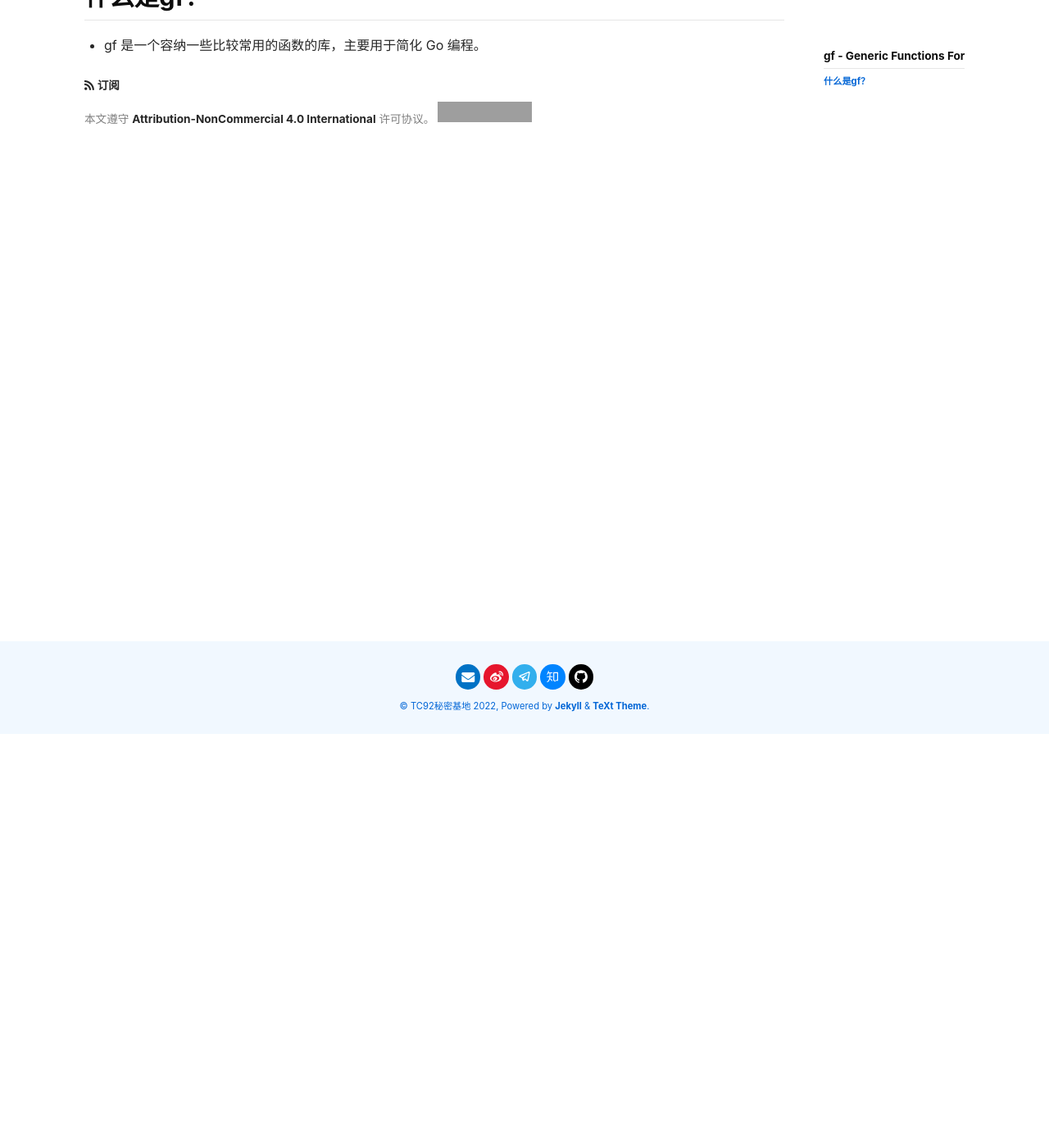
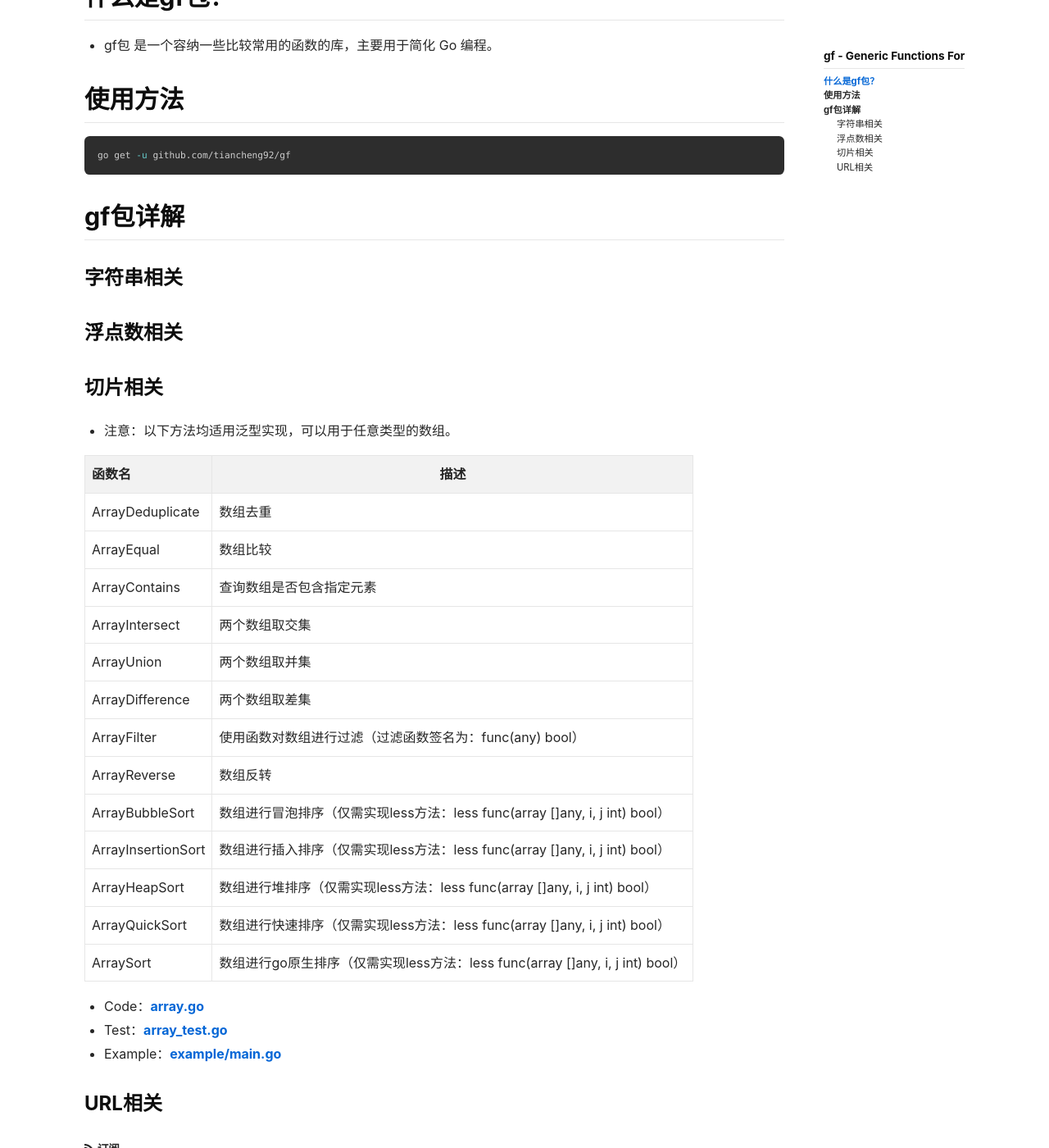
Before and after one commit to tiancheng92/tiancheng92.github.io, a Jekyll site: the page built from _posts/2022-06-17-gf包详解.md, in a window 1280 px wide and 1400 px high, scrolled down 505 px. Shown: the whole window at 82% size. Built offline with Jekyll 4.4.1, drawn with Linux system fonts in a browser that asks for light colours; nearby versions of some CDN libraries; comment, search, counter and statistics services are not loaded; grey boxes are pictures that could not be loaded.

Commit message:
feat: update article

````diff
--- a/_posts/2022-06-17-gf包详解.md
+++ b/_posts/2022-06-17-gf包详解.md
@@ -4,7 +4,7 @@ title: gf包详解
 mathjax: true
 ---
 
-# gf - Generic Functions For Go 1.18+
+# [gf - Generic Functions For Go 1.18+](https://github.com/tiancheng92/gf)
 
 [![Build Status](https://github.com/tiancheng92/gf/workflows/Build/badge.svg)](https://github.com/tiancheng92/gf/actions)
 [![Test Status](https://github.com/tiancheng92/gf/workflows/Test/badge.svg)](https://github.com/tiancheng92/gf/actions)
@@ -12,5 +12,44 @@ mathjax: true
 注意：部分方法仅可在Go版本大于等于1.18时使用！
 {:.warning}
 
-## 什么是gf？
-* gf 是一个容纳一些比较常用的函数的库，主要用于简化 Go 编程。
+## 什么是gf包？
+
+* gf包 是一个容纳一些比较常用的函数的库，主要用于简化 Go 编程。
+
+## 使用方法
+
+```shell
+go get -u github.com/tiancheng92/gf
+```
+
+## gf包详解
+
+### 字符串相关
+
+### 浮点数相关
+
+### 切片相关
+* 注意：以下方法均适用泛型实现，可以用于任意类型的数组。
+{:.warning}
+
+| 函数名                | 描述                                                           |
+|:-------------------|--------------------------------------------------------------|
+| ArrayDeduplicate   | 数组去重                                                         |
+| ArrayEqual         | 数组比较                                                         |
+| ArrayContains      | 查询数组是否包含指定元素                                                 |
+| ArrayIntersect     | 两个数组取交集                                                      |
+| ArrayUnion         | 两个数组取并集                                                      |
+| ArrayDifference    | 两个数组取差集                                                      |
+| ArrayFilter        | 使用函数对数组进行过滤（过滤函数签名为：func(any) bool）                          |
+| ArrayReverse       | 数组反转                                                         |
+| ArrayBubbleSort    | 数组进行冒泡排序（仅需实现less方法：less func(array []any, i, j int) bool）   |
+| ArrayInsertionSort | 数组进行插入排序（仅需实现less方法：less func(array []any, i, j int) bool）   |
+| ArrayHeapSort      | 数组进行堆排序（仅需实现less方法：less func(array []any, i, j int) bool）    |
+| ArrayQuickSort     | 数组进行快速排序（仅需实现less方法：less func(array []any, i, j int) bool）   |
+| ArraySort          | 数组进行go原生排序（仅需实现less方法：less func(array []any, i, j int) bool） |
+
+* Code：[array.go](https://github.com/tiancheng92/gf/blob/main/array.go)
+* Test：[array_test.go](https://github.com/tiancheng92/gf/blob/main/array_test.go)
+* Example：[example/main.go](https://github.com/tiancheng92/gf/blob/main/example/main.go)
+
+### URL相关
````
